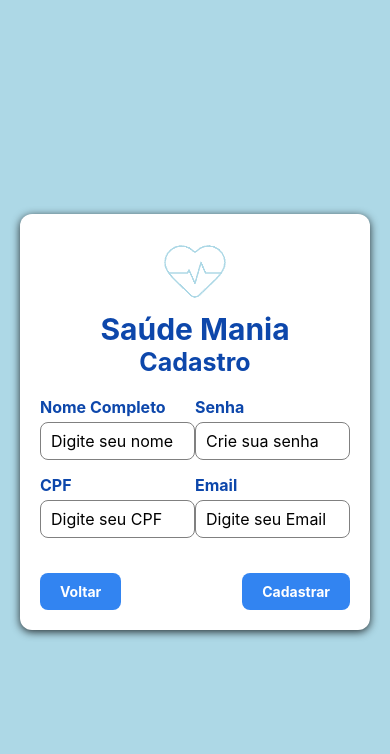
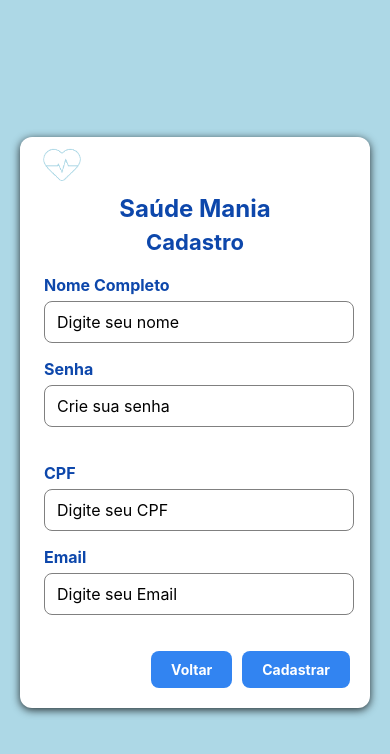
Before and after one commit to ClinicHealthCareSystem/FrontEnd, a React Native app: screen / in a window 390 px wide. Shown: the top 754 px of the page. Built offline with nearby package versions, Linux system fonts and the light colour scheme.

Commit message:
TSK-3 fix responsidade tela de cadastro

```diff
--- a/src/styles/cadastro.ts
+++ b/src/styles/cadastro.ts
@@ -1,101 +1,120 @@
-import { Button, Dimensions, StyleSheet } from "react-native";
-const {width} = Dimensions.get("window");
+import { Dimensions, StyleSheet } from "react-native";
+const { width } = Dimensions.get("window");
 const isSmallScreen = width < 380;
 
 export default StyleSheet.create({
-
-background:{
+  background: {
     flexGrow: 1,
     justifyContent: "center",
     padding: 20,
     backgroundColor: "#ADD8E6",
   },
-caixa:{
-backgroundColor:"white",
-borderRadius:12,
-padding:20,
-alignItems: "center",
+
+  caixa: {
+    backgroundColor: "white",
+    borderRadius: 12,
+    padding: 20,
+    alignItems: "stretch",
     shadowColor: "black",
     shadowOpacity: 0.8,
-shadowOffset: { width: 0, height: 2},
+    shadowOffset: { width: 0, height: 2 },
     shadowRadius: 8,
-
-
+    width: "100%",
+    maxWidth: 760,
+    alignSelf: "center",
   },
 
-logo:{
-  marginBottom: 5,
+  headerContainer: {
+    flexDirection: "column",
+    alignItems: "center",
+    marginBottom: 40,
+  },
 
+  logo: {
+    width: 44,
+    height: 44,
+    resizeMode: "contain",
+    marginTop: -15,
+    marginBottom: 8,
   },
-titulo:{
-  fontSize: 30,
-  fontWeight: "bold",
-  color: "#0D47AB"
 
+  titleContainer: {
+    alignItems: "center",
   },
-subtitulo:{
-  fontSize: 25,
+
+  titulo: {
+    fontSize: 24,
     fontWeight: "bold",
     color: "#0D47AB",
-  marginBottom: 20,
+    textAlign: "center",
+    marginTop: 0,
+  },
 
+  subtitulo: {
+    fontSize: 22,
+    fontWeight: "bold",
+    color: "#0D47AB",
+    marginTop: 6,
+    textAlign: "center",
   },
-camposCaixa:{
+
+  camposCaixa: {
     flexDirection: "row",
     justifyContent: "space-between",
     width: "100%",
     flexWrap: "wrap",
+    marginTop: 20,
   },
-inputCaixa:{
-  flex: 1,
-  //minWidth: "45%",
-  marginBottom: 15,
 
+  inputCaixa: {
+    width: isSmallScreen ? "100%" : "100%",
+    marginBottom: 16,
+    marginHorizontal: isSmallScreen ? 0 : 4,
   },
-label:{
-  fontSize:16,
+
+  label: {
+    fontSize: 16,
     fontWeight: "bold",
-  color:"#0D47AB",
-  marginBottom: 5,
+    color: "#0D47AB",
+    marginBottom: 6,
+  },
 
-},
-input:{
+  input: {
     backgroundColor: "#ffffff",
     borderColor: "grey",
     color: "black",
     borderRadius: 8,
-  // marginBottom: 15,
-  paddingHorizontal: 10,
-  paddingVertical: 8,
+    paddingHorizontal: 12,
+    paddingVertical: 10,
     fontSize: 16,
-  // height: 45,
     borderWidth: 1,
   },
-buttons:{
+
+  buttons: {
     flexDirection: "row",
-justifyContent: "space-between",
+    justifyContent: "flex-end",
     width: "100%",
     marginTop: 20,
+  },
 
-},
-buttonText:{
+  buttonText: {
     color: "white",
     fontWeight: "bold",
     fontSize: 14,
   },
-buttonVoltar:{
-  backgroundColor:"#3284f1",
+
+  buttonVoltar: {
+    backgroundColor: "#3284f1",
     paddingVertical: 10,
     paddingHorizontal: 20,
     borderRadius: 8,
+    marginRight: 10,
   },
-buttonCadastrar:{
+
+  buttonCadastrar: {
     backgroundColor: "#3284f1",
     paddingVertical: 10,
     paddingHorizontal: 20,
     borderRadius: 8,
   },
-
-
-
 });
```
Lines whose indentation alone changed are shown as unchanged.
